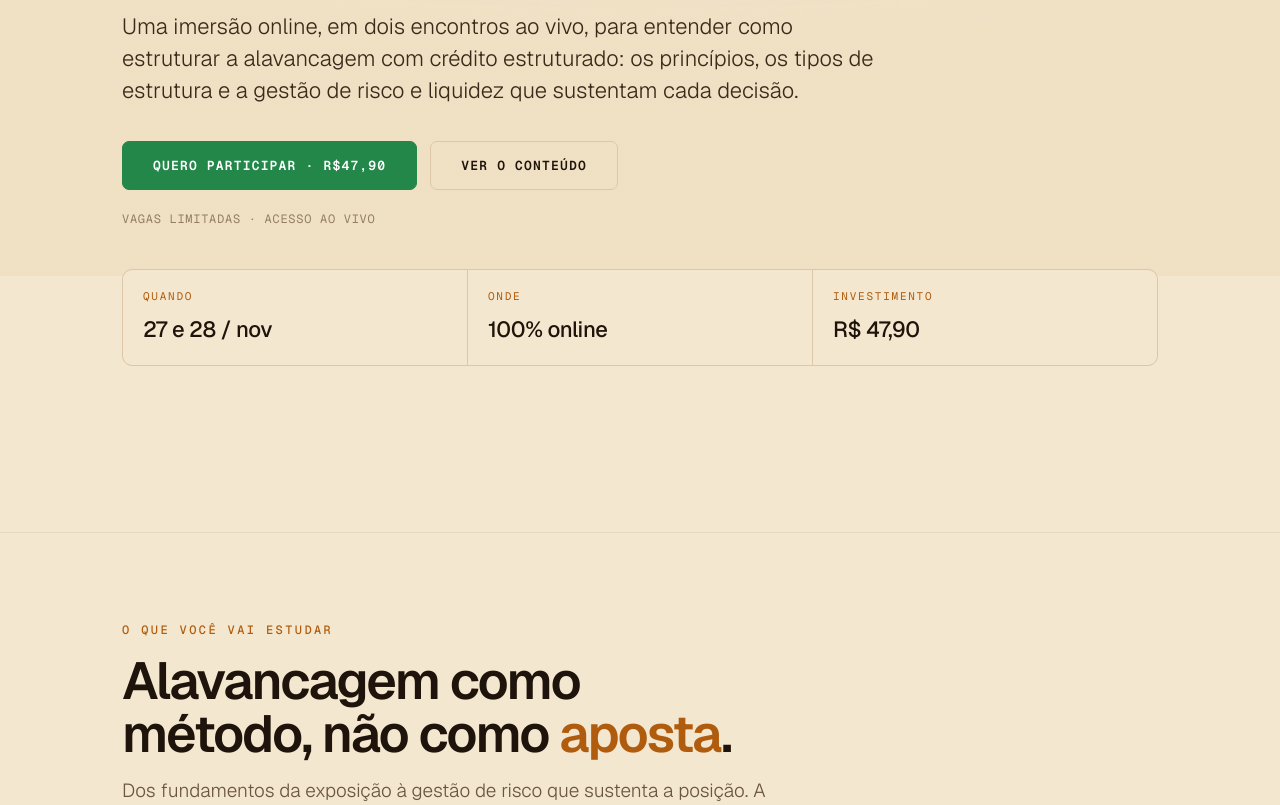
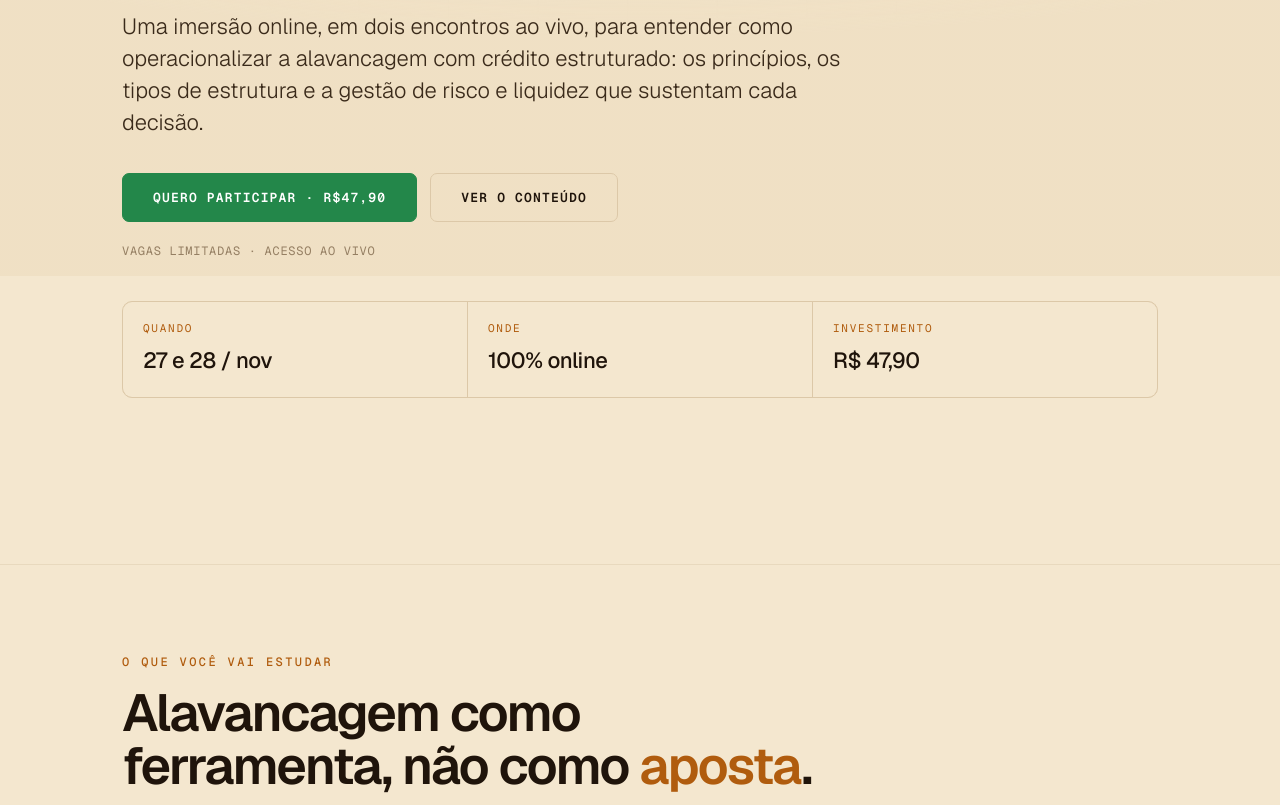
Before and after one commit to EvangelistaKSE/lp-001, a plain HTML site: page index.html in a window 1280 px wide. Shown: the part 524-1329 px from the top of the page. Drawn offline with Linux system fonts and the light colour scheme.

Commit message:
LP: 'ferramenta' no título de conteúdo e 'operacionalizar' no hero
Co-Authored-By: Claude Opus 5.5 <noreply@anthropic.com>

```diff
--- a/index.html
+++ b/index.html
@@ -424,7 +424,7 @@ footer .wrap{padding-block:42px;display:grid;gap:26px}
   <section class="hero">
     <div class="wrap">
       <h1>Alavancagem não é apostar mais. <em>É estruturar melhor.</em></h1>
-      <p class="lead">Uma imersão online, em dois encontros ao vivo, para entender como estruturar a alavancagem com crédito estruturado: os princípios, os tipos de estrutura e a gestão de risco e liquidez que sustentam cada decisão.</p>
+      <p class="lead">Uma imersão online, em dois encontros ao vivo, para entender como operacionalizar a alavancagem com crédito estruturado: os princípios, os tipos de estrutura e a gestão de risco e liquidez que sustentam cada decisão.</p>
       <div class="cta-row">
         <a class="btn btn-green btn-lg" href="#oferta">Quero participar · <span class="px">R$47,90</span></a>
         <a class="btn btn-ghost btn-lg" href="#conteudo">Ver o conteúdo</a>
@@ -443,7 +443,7 @@ footer .wrap{padding-block:42px;display:grid;gap:26px}
     <div class="wrap">
       <div class="sec-head rise">
         <p class="eyebrow">O que você vai estudar</p>
-        <h2>Alavancagem como método, não como <em>aposta</em>.</h2>
+        <h2>Alavancagem como ferramenta, não como <em>aposta</em>.</h2>
         <p class="lede">Dos fundamentos da exposição à gestão de risco que sustenta a posição. A pergunta que levamos para cada tópico: o que isso muda para quem decide alavancar?</p>
       </div>
       <div class="ticker rise">
```
